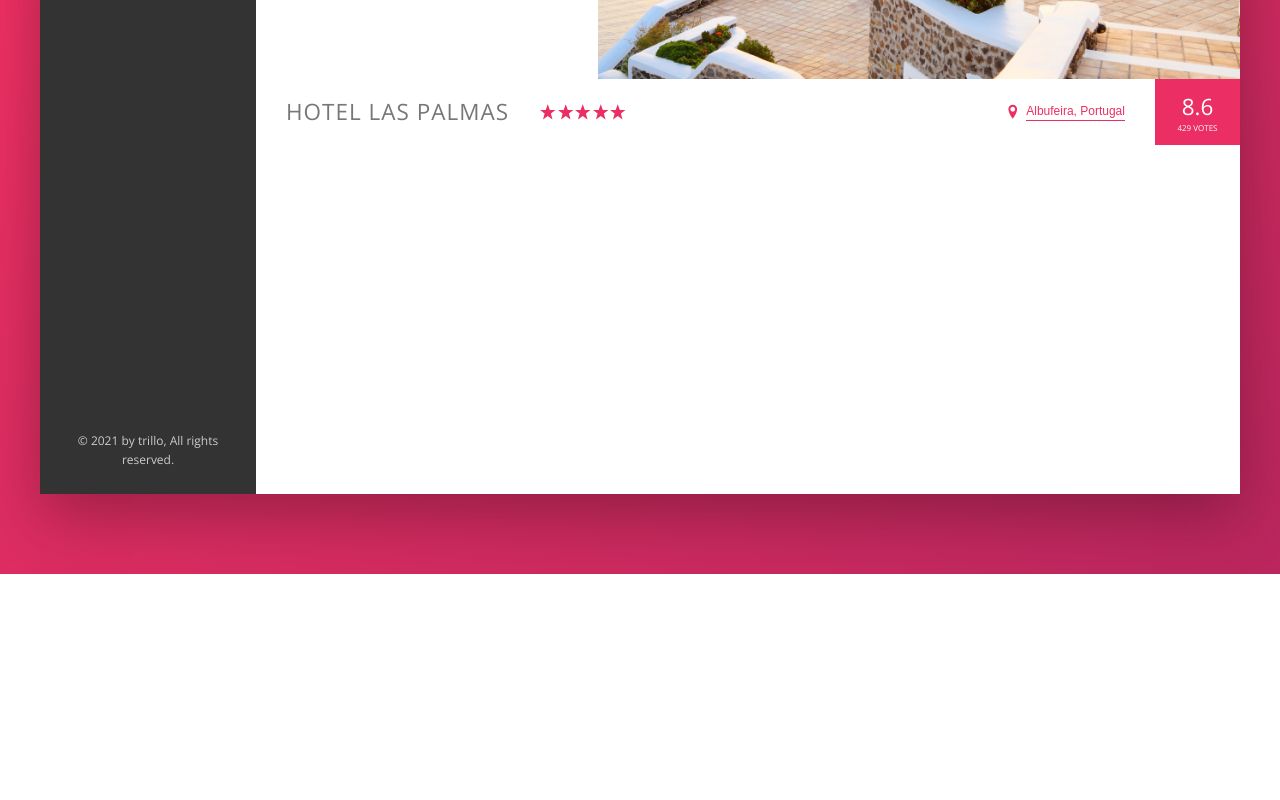
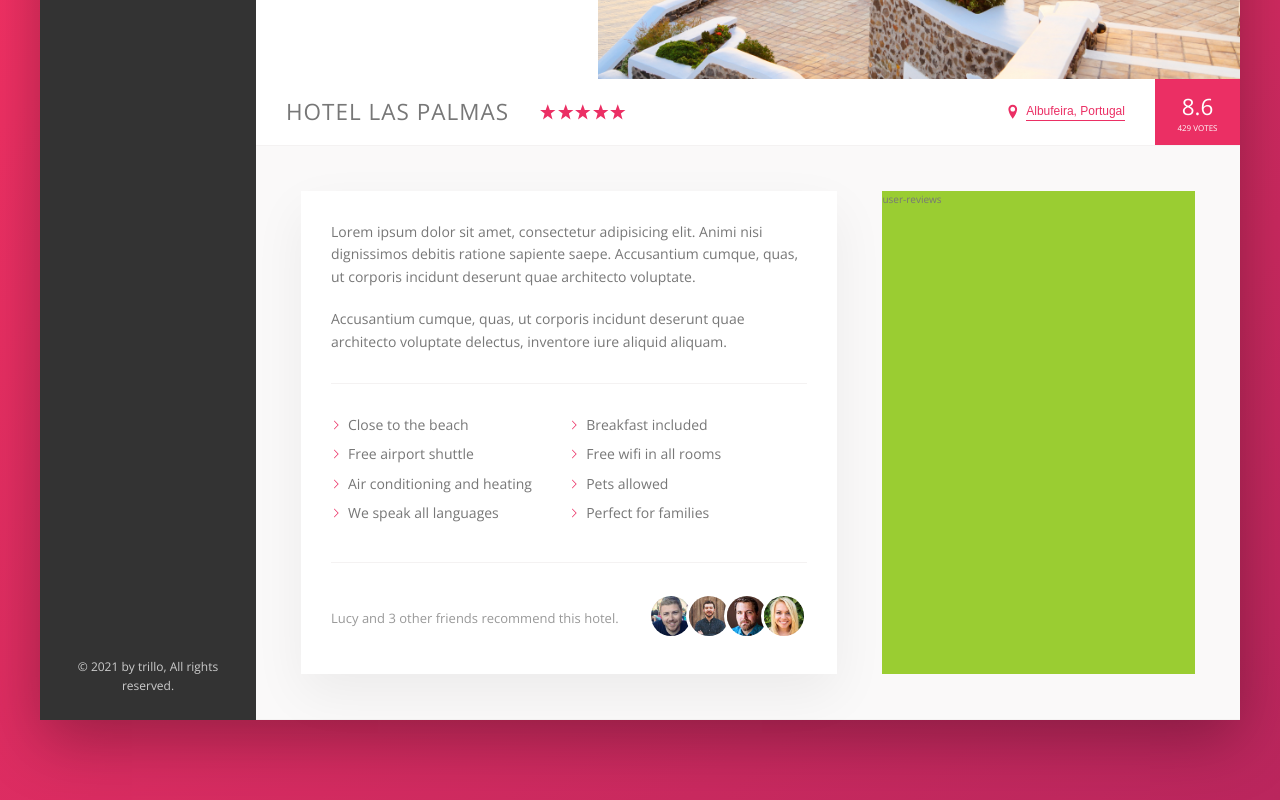
Before and after one commit to RamaneDev/CSS_FLEX_BOX, a website: page starter/index.html in a window 1280 px wide. Shown: the part 456-1256 px from the top of the page. Before the commit the page ends 1030 px from the top, so only its background shows below. Drawn offline with nearby package versions, Linux system fonts and the light colour scheme; files that its build step writes are made by us from their sources.

Commit message:
description part of detail

```diff
--- a/starter/index.html
+++ b/starter/index.html
@@ -133,6 +133,43 @@
                             <div class="overview__rating-count">429 votes</div>
                         </div>
                     </div>
+                    <div class="detail">
+                        <div class="description">
+                            <p class="paragraph">
+                                Lorem ipsum dolor sit amet, consectetur adipisicing elit. Animi nisi dignissimos debitis
+                                ratione sapiente saepe. Accusantium cumque, quas, ut corporis incidunt deserunt quae architecto
+                                voluptate.
+                            </p>
+                            <p class="paragraph">
+                                Accusantium cumque, quas, ut corporis incidunt deserunt quae architecto voluptate delectus,
+                                inventore iure aliquid aliquam.
+                            </p>
+                            <ul class="list">
+                                <li class="list__item">Close to the beach</li>
+                                <li class="list__item">Breakfast included</li>
+                                <li class="list__item">Free airport shuttle</li>
+                                <li class="list__item">Free wifi in all rooms</li>
+                                <li class="list__item">Air conditioning and heating</li>
+                                <li class="list__item">Pets allowed</li>
+                                <li class="list__item">We speak all languages</li>
+                                <li class="list__item">Perfect for families</li>
+                            </ul>
+                            <div class="recommend">
+                                <p class="recommend__count">
+                                    Lucy and 3 other friends recommend this hotel.
+                                </p>
+                                <div class="recommend__friends">
+                                    <img src="img/user-3.jpg" alt="friend 1" class="recommend__photo">
+                                    <img src="img/user-4.jpg" alt="friend 2" class="recommend__photo">
+                                    <img src="img/user-5.jpg" alt="friend 3" class="recommend__photo">
+                                    <img src="img/user-6.jpg" alt="friend 4" class="recommend__photo">
+                                </div>
+                            </div>
+                        </div>
+                        <div class="user-reviews">
+                           user-reviews
+                        </div>
+                    </div>
                 </main>
             </div>
         </div>
--- a/starter/sass/_base.scss
+++ b/starter/sass/_base.scss
@@ -28,6 +28,7 @@ Grey dark 3: #999
     --color-Grey-dark-1: #333;
     --color-Grey-dark-2: #777;
     --color-Grey-dark-3: #999;
+    --line: 1px solid var(--color-Grey-light-2);
 }
 
 * {
--- a/starter/sass/_components.scss
+++ b/starter/sass/_components.scss
@@ -235,6 +235,7 @@
     display: flex;
     justify-content: space-between;
     align-items: center;
+    border-bottom: var(--line);
 
     &__heading {
         font-size: 2.25rem;
@@ -248,6 +249,7 @@
     &__stars {
         display: flex;
         flex: 1;
+        margin-right: auto;
     }
 
     &__location {
@@ -266,7 +268,6 @@
         padding: 0 2.25rem;
         display: flex;
         align-items: center;
-        //align-content: center;
         justify-content: center;
         flex-direction: column;
 
@@ -341,3 +342,94 @@
     }
 
 }
+
+//////////////////////////
+// PARAGRAPH
+.paragraph:not(:last-of-type) {
+    margin-bottom: 2rem;
+}
+
+
+
+
+
+
+
+//////////////////////////
+// LIST
+.list {
+    margin: 3rem 0;
+    list-style: none;
+    padding: 3rem 0;
+    border-top: var(--line);
+    border-bottom: var(--line);
+    display: flex;
+    flex-wrap: wrap;
+
+    &__item {
+        flex: 0 0 50%;
+        margin-bottom: .7rem;
+    }
+
+    &__item::before {
+        content: "";
+        display: inline-block;
+        height: 1rem;
+        width: 1rem;
+        margin-right: .7rem;
+
+        // older browsers
+        //background-image: url(../img/chevron-thin-right.svg);
+        //background-size: cover;
+
+        // Newer browsers - masks
+        background-color: var(--color-primary);
+        -webkit-mask-image:url(../img/chevron-thin-right.svg);
+        -webkit-mask-size:cover;
+        mask-image:url(../img/chevron-thin-right.svg);
+        mask-size:cover;
+    }
+
+
+
+}
+
+
+
+
+
+
+
+
+
+//////////////////////////
+// RECOMMEND
+
+.recommend {
+    font-size: 1.3rem;
+    color: var(--color-Grey-dark-3);
+    display: flex;
+    align-items: center;
+
+
+    &__count {
+        margin-right: auto;
+
+    }
+
+    &__friends {
+
+    }
+
+    &__photo {
+        box-sizing: content-box;
+        height: 4rem;
+        width: 4rem;
+        border-radius: 50%;
+        border: 3px solid #fff;
+
+        &:not(:last-child) {
+            margin-right: -1.15rem;
+        }
+    }
+}
--- a/starter/sass/_layout.scss
+++ b/starter/sass/_layout.scss
@@ -12,7 +12,7 @@
   font-size: 1.4rem;
   height: 7rem;
   background-color: #fff;
-  border-bottom: 1px solid var(--color-Grey-light-2);
+  border-bottom: var(--line);
   display: flex;
   justify-content: space-between;
   align-items: center;
@@ -38,8 +38,30 @@
 .hotel-view {
 
     background-color: #fff;
-    height: 80rem;
     flex: 1;
+}
+
+.detail {
+  display: flex;
+  padding: 4.5rem;
+  background-color: var(--color-Grey-light-1);
+  border-bottom: var(--line);
+}
+
+.description {
+    font-size: 1.4rem;
+    background-color: #fff;
+    box-shadow: 0 2rem 5rem rgba($color: #000000, $alpha: 0.06);
+    padding: 3rem;
+    flex: 0 0 60%;
+    margin-right: 4.5rem;
 
 
 }
+
+.user-reviews {
+
+    background-color: yellowgreen;
+    flex:1;
+
+}
```
